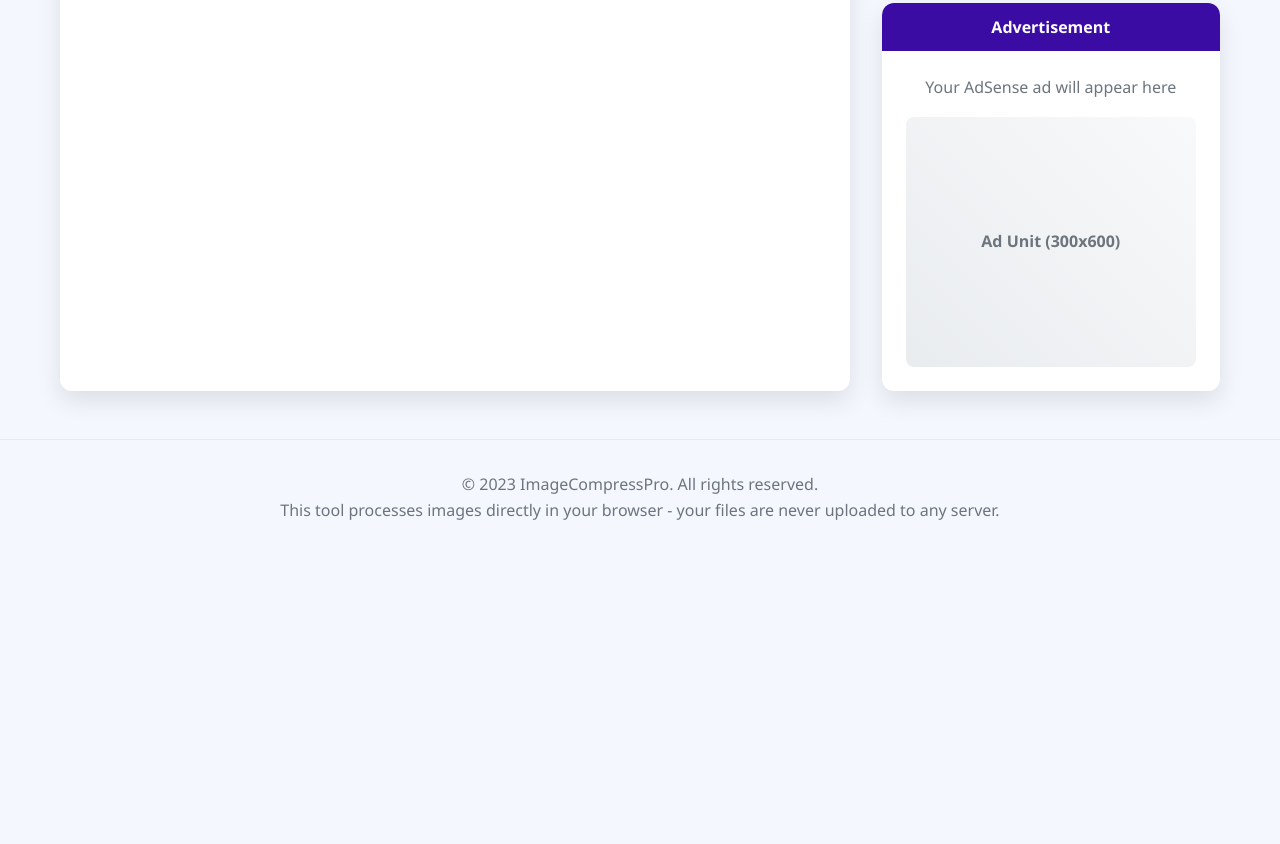
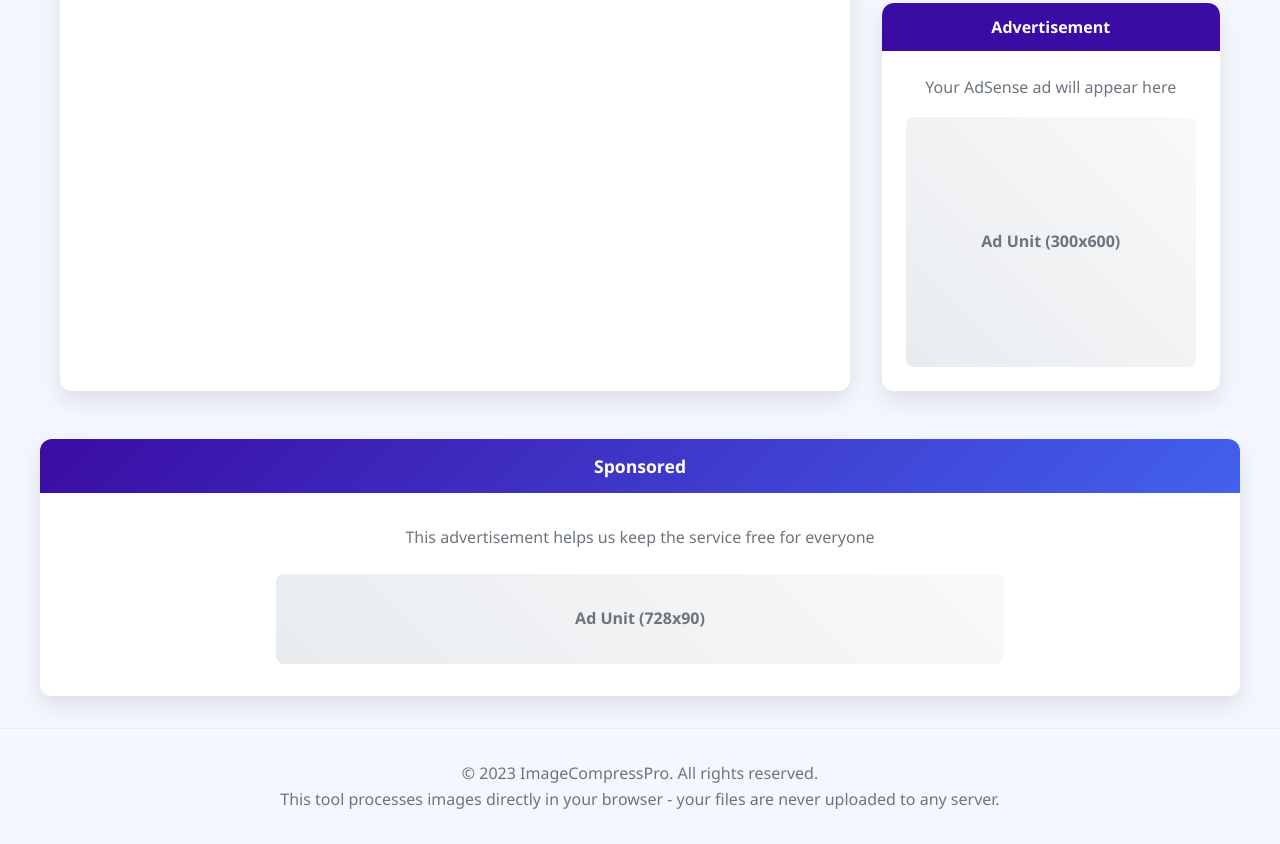
Before and after one commit to mrboyrtx/Tools, a plain HTML site: page img-compress.html in a window 1280 px wide. Shown: the part 1008-1852 px from the top of the page. Before the commit the page ends 1563 px from the top, so only its background shows below. Drawn offline with Linux system fonts and the light colour scheme.

Commit message:
Update img-compress.html

```diff
--- a/img-compress.html
+++ b/img-compress.html
@@ -32,6 +32,9 @@
             background-color: #f5f7ff;
             color: var(--dark);
             line-height: 1.6;
+            display: flex;
+            flex-direction: column;
+            min-height: 100vh;
         }
 
         .container {
@@ -77,6 +80,7 @@
             display: grid;
             grid-template-columns: 1fr;
             gap: 2rem;
+            flex: 1;
         }
 
         @media (min-width: 992px) {
@@ -349,10 +353,70 @@
             font-size: 1.2rem;
         }
 
+        /* Bottom Ad Section */
+        .bottom-ad-section {
+            width: 100%;
+            margin: 3rem 0 2rem;
+            padding: 0 20px;
+        }
+
+        .bottom-ad-container {
+            background: white;
+            border-radius: var(--border-radius);
+            overflow: hidden;
+            box-shadow: var(--box-shadow);
+            text-align: center;
+            max-width: 1200px;
+            margin: 0 auto;
+        }
+
+        .bottom-ad-header {
+            background: linear-gradient(135deg, var(--secondary), var(--primary));
+            color: white;
+            padding: 0.8rem;
+            font-weight: 600;
+            font-size: 1.1rem;
+        }
+
+        .bottom-ad-content {
+            padding: 2rem;
+            display: flex;
+            flex-direction: column;
+            align-items: center;
+            justify-content: center;
+            min-height: 150px;
+        }
+
+        .bottom-ad-content p {
+            color: var(--gray);
+            margin-bottom: 1.5rem;
+            max-width: 600px;
+        }
+
+        .bottom-ad-placeholder {
+            width: 100%;
+            max-width: 728px;
+            height: 90px;
+            background: linear-gradient(45deg, #e9ecef, #f8f9fa);
+            border-radius: 8px;
+            display: flex;
+            align-items: center;
+            justify-content: center;
+            color: var(--gray);
+            font-weight: 600;
+            margin: 0 auto;
+        }
+
+        @media (min-width: 768px) {
+            .bottom-ad-placeholder {
+                height: 90px;
+            }
+        }
+
         footer {
             text-align: center;
             padding: 2rem 0;
-            margin-top: 3rem;
+            margin-top: auto;
             color: var(--gray);
             border-top: 1px solid #e9ecef;
         }
@@ -381,6 +445,10 @@
 
             .btn {
                 width: 100%;
+            }
+
+            .bottom-ad-content {
+                padding: 1.5rem;
             }
         }
     </style>
@@ -511,6 +579,30 @@
             </div>
         </div>
     </main>
+
+    <!-- Bottom Ad Section -->
+    <section class="bottom-ad-section">
+        <div class="bottom-ad-container">
+            <div class="bottom-ad-header">Sponsored</div>
+            <div class="bottom-ad-content">
+                <p>This advertisement helps us keep the service free for everyone</p>
+                <div class="bottom-ad-placeholder">
+                    Ad Unit (728x90)
+                    <!-- Google AdSense code for bottom ad would go here -->
+                    <!-- Example:
+                    <script async src="https://pagead2.googlesyndication.com/pagead/js/adsbygoogle.js?client=YOUR-AD-UNIT-ID" crossorigin="anonymous"></script>
+                    <ins class="adsbygoogle"
+                         style="display:block"
+                         data-ad-client="YOUR-AD-UNIT-ID"
+                         data-ad-slot="BOTTOM-AD-SLOT"
+                         data-ad-format="auto"
+                         data-full-width-responsive="true"></ins>
+                    <script>(adsbygoogle = window.adsbygoogle || []).push({});</script>
+                    -->
+                </div>
+            </div>
+        </div>
+    </section>
 
     <footer>
         <div class="container">
```
